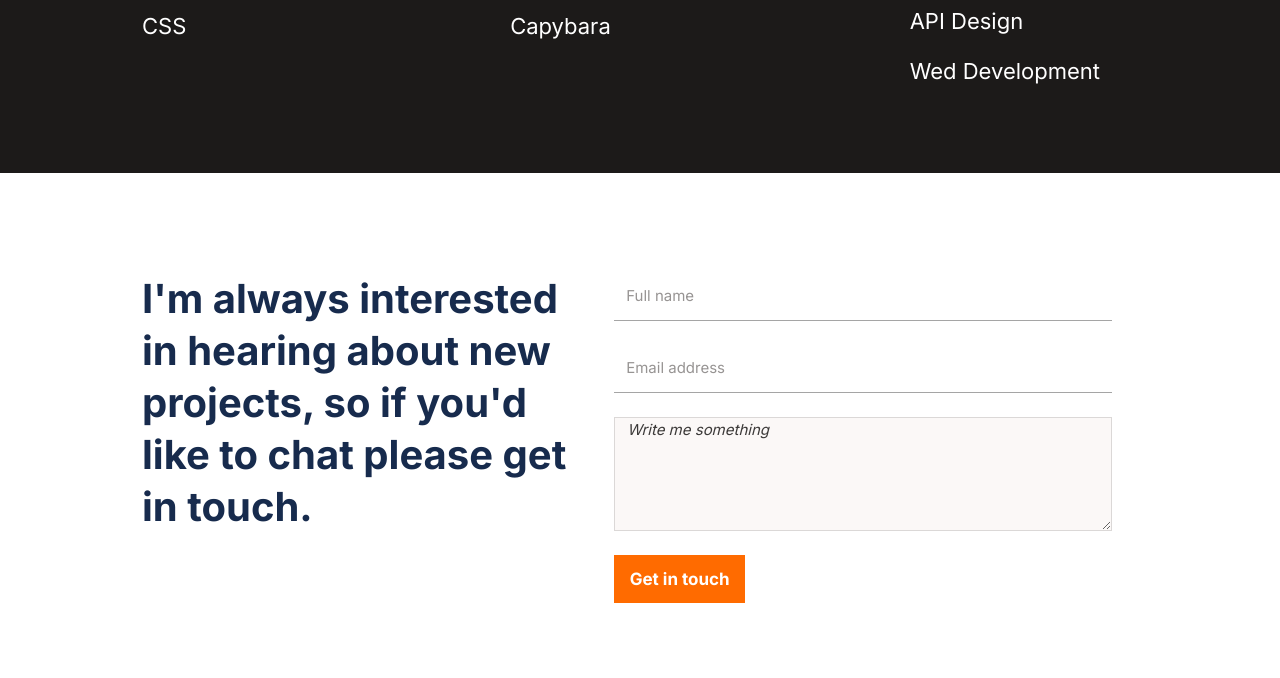
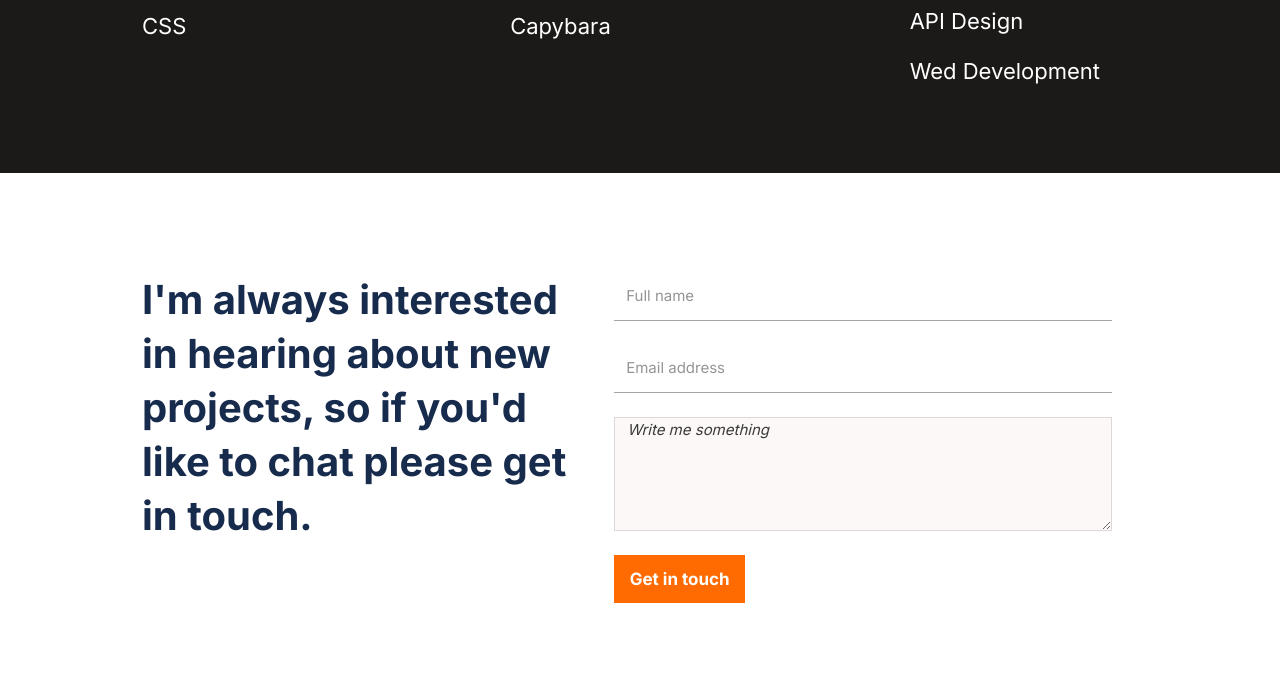
Before and after one commit to chiedozie013/portfolio-microverse, a website: page index.html in a window 1280 px wide. Shown: the part 3993-4671 px from the top of the page. Drawn offline with Linux system fonts and the light colour scheme.

Commit message:
updated sytles.css file

```diff
--- a/styles.css
+++ b/styles.css
@@ -827,7 +827,7 @@ html {
 
   .formHeader h2 {
     font-size: 40px;
-    line-height: 52px;
+    line-height: 54px;
     text-align: start;
   }
 
```
